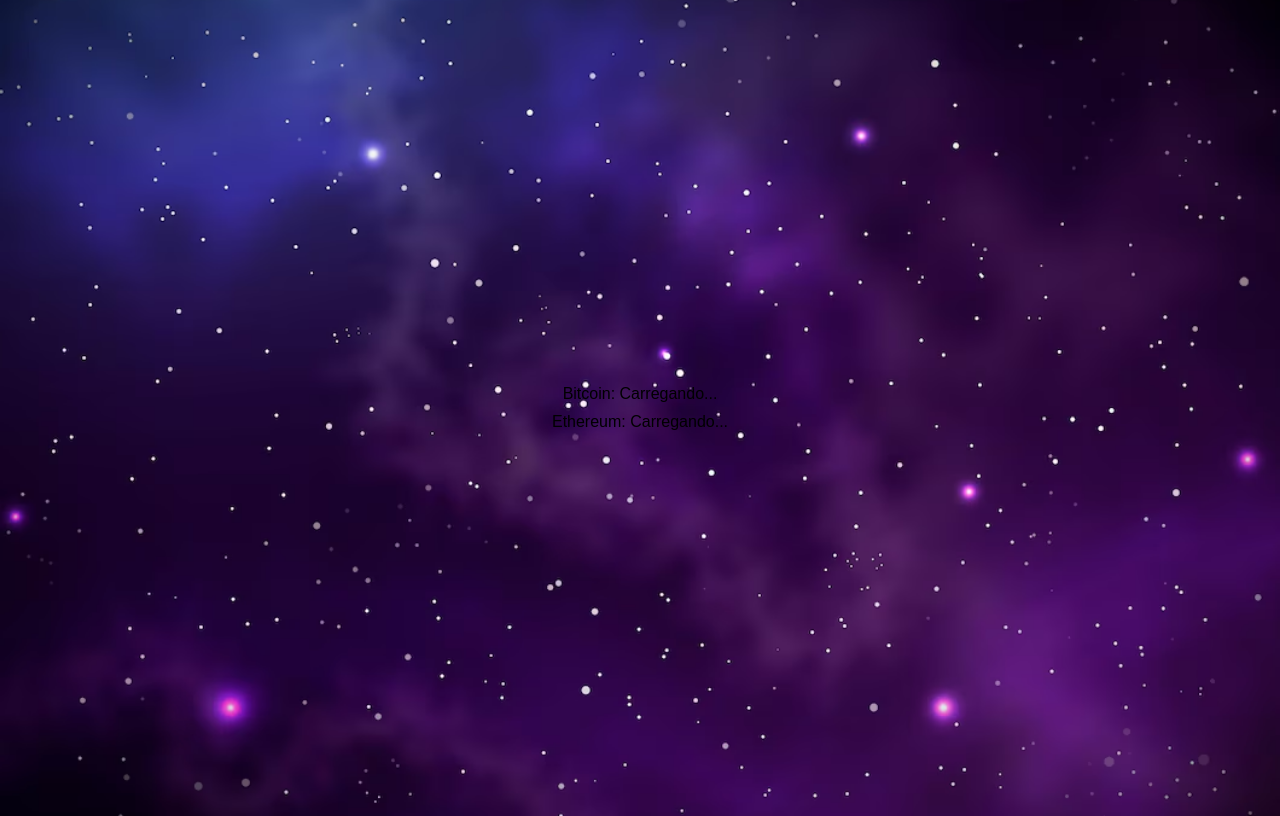
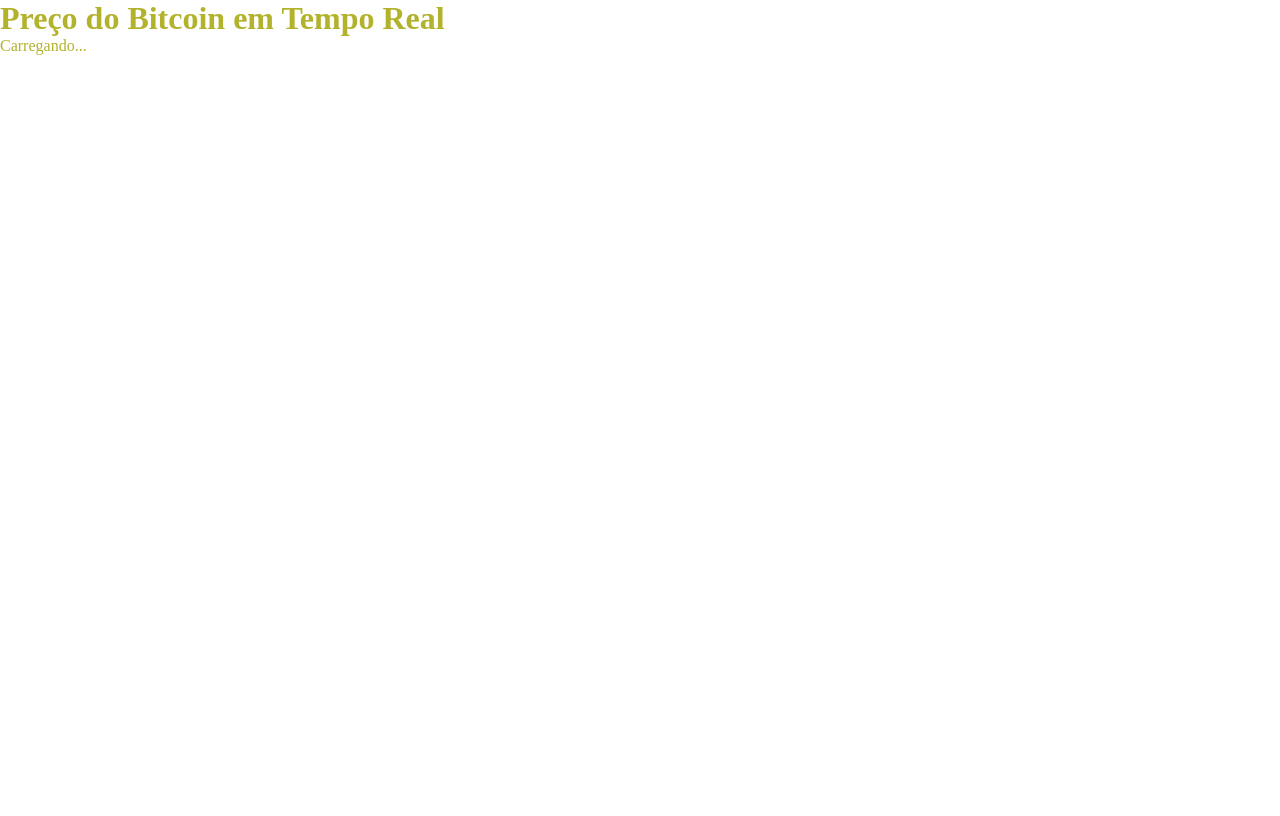
Before and after one commit to CassAssump/dashboard, a Flask app: page / in a window 1280 px wide. After the commit the page ends 55 px from the top, so only its background shows below. Run offline with Flask 3, Linux system fonts and the light colour scheme; some libraries are stand-ins or nearby versions.

Commit message:
volta ao começo

```diff
--- a/app.py
+++ b/app.py
@@ -14,14 +14,12 @@
     while True:
         # Exemplo de busca de dados de Bitcoin e Ethereum
         btc_response = requests.get('https://api.coindesk.com/v1/bpi/currentprice/BTC.json')
-        eth_response = requests.get('https://api.coingecko.com/api/v3/simple/price?ids=ethereum&vs_currencies=usd')
 
         btc_data = btc_response.json()
-        eth_data = eth_response.json()
+
 
         socketio.emit('updateData', {
             'btc_price': btc_data['bpi']['USD']['rate'],
-            'eth_price': eth_data['ethereum']['usd']
         })
         time.sleep(5)  # Espera 5 segundos antes de buscar novos dados
 
--- a/static/style.css
+++ b/static/style.css
@@ -19,8 +19,6 @@
     margin: 0;
 
 }
-/* anotação do cass: Precisa adicionar o preço do bitcoin e do ETHEREUM agora
-mandei o exemplo no discord
 */
 #price {
     font-size: 2em;
--- a/templates/index.html
+++ b/templates/index.html
@@ -1,15 +1,15 @@
 <!-- templates/index.html -->
 <!DOCTYPE html>
-<html lang="pt-br">
+<html lang="en">
 <head>
     <meta charset="UTF-8">
     <meta name="viewport" content="width=device-width, initial-scale=1.0">
     <title>Real-Time Dashboard</title>
     <link rel="stylesheet" href="{{ url_for('static', filename='style.css') }}">
 </head>
-<body class="apresentacao">
-    <div id="btc-price">Bitcoin: Carregando...</div>
-    <div id="eth-price">Ethereum: Carregando...</div>
+<body class="apresentacao__texto">
+    <h1 class="apresentacao__texto">Preço do Bitcoin em Tempo Real</h1>
+    <div id="price">Carregando...</div>
 
     <script src="https://cdnjs.cloudflare.com/ajax/libs/socket.io/4.0.1/socket.io.js"></script>
     <script>
@@ -18,7 +18,6 @@
 
         socket.on('updateData', function(data) {
             document.getElementById('price').innerText = 'Preço Atual: $' + data.price;
-            document.getElementById('eth-price').innerText = 'Ethereum: $' + data.eth_price;
         });
     </script>
 </body>
```
